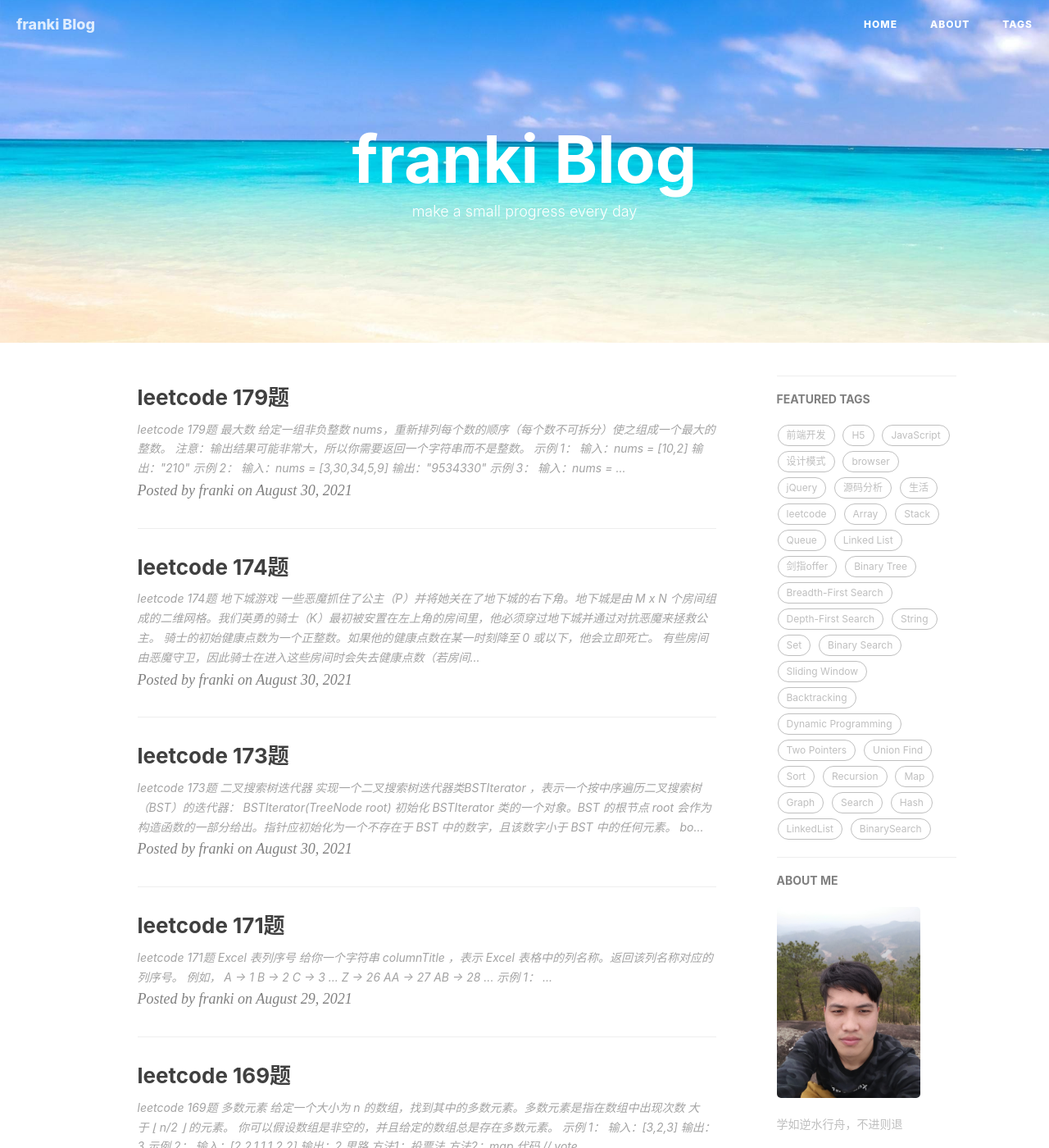
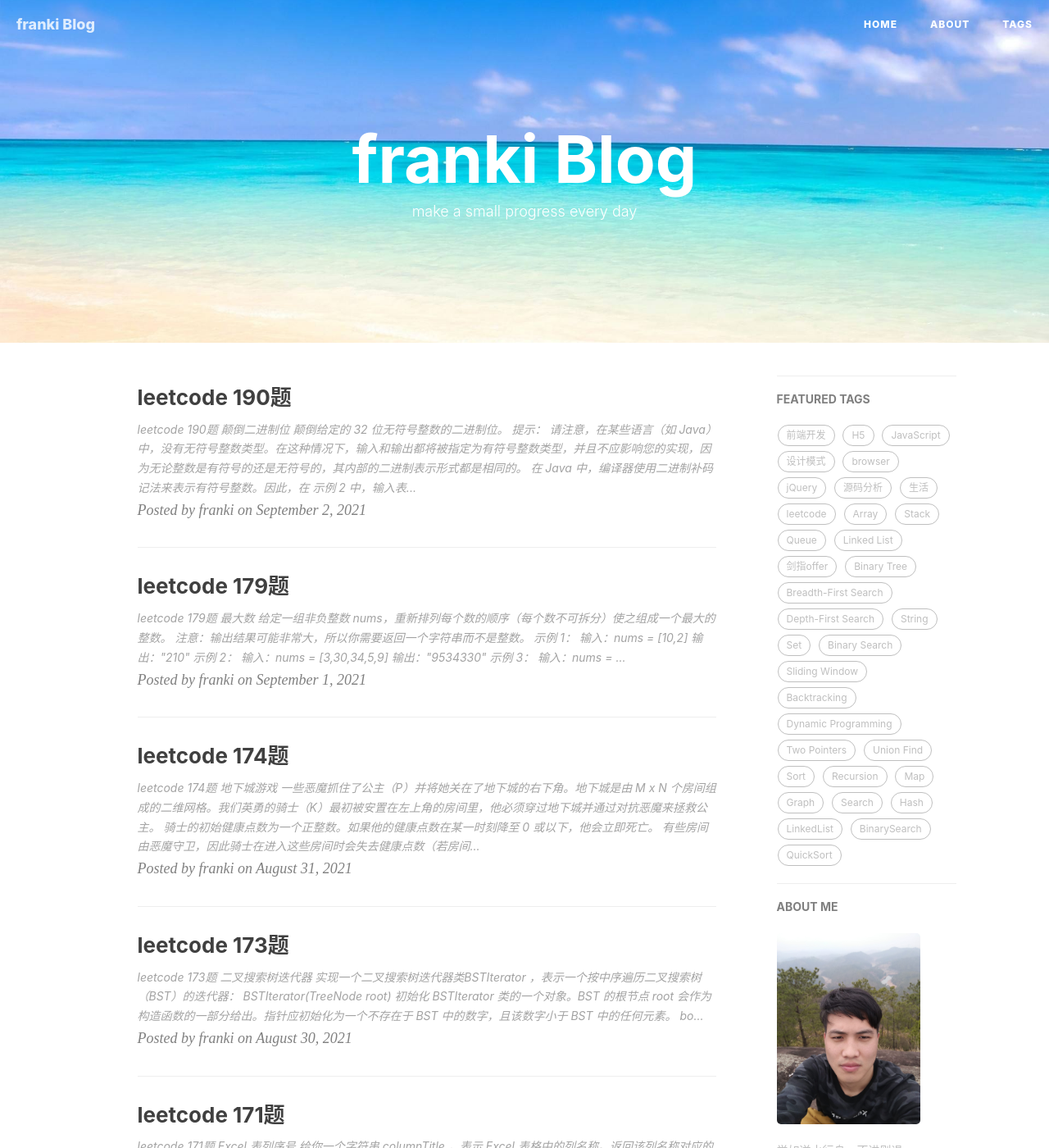
Before and after one commit to NikFranki/NikFranki.github.io, a Jekyll site: the page built from index.html, in a window 1280 px wide and 1400 px high. Shown: the whole window at 82% size. Built offline with Jekyll 4.4.1, drawn with Linux system fonts in a browser that asks for light colours; nearby versions of some CDN libraries; the list of posts is cut into pages by our own code; comment, search, counter and statistics services are not loaded; some of the changed text lies outside the part shown.

Commit message:
feat: add leetcode 190

````diff
--- a/_posts/2021-08-31-leetcode174.md
+++ b/_posts/2021-08-31-leetcode174.md
@@ -2,11 +2,12 @@
 layout:     post
 title:      "leetcode 174题"
 subtitle:   ""
-date:       2021-08-30
+date:       2021-08-31
 author:     "franki"
 catalog: true
 tags:
     - leetcode
+    - Dynamic Programming
 ---
 
 ## leetcode 174题 地下城游戏
--- a/_posts/2021-09-01-leetcode179.md
+++ b/_posts/2021-09-01-leetcode179.md
@@ -2,11 +2,12 @@
 layout:     post
 title:      "leetcode 179题"
 subtitle:   ""
-date:       2021-08-30
+date:       2021-09-01
 author:     "franki"
 catalog: true
 tags:
     - leetcode
+    - QuickSort
 ---
 
 ## leetcode 179题 最大数
--- /dev/null
+++ b/_posts/2021-09-02-leetcode190.md
@@ -0,0 +1,61 @@
+---
+layout:     post
+title:      "leetcode 190题"
+subtitle:   ""
+date:       2021-09-02
+author:     "franki"
+catalog: true
+tags:
+    - leetcode
+---
+
+## leetcode 190题 颠倒二进制位
+
+颠倒给定的 32 位无符号整数的二进制位。
+
+提示：
+
+请注意，在某些语言（如 Java）中，没有无符号整数类型。在这种情况下，输入和输出都将被指定为有符号整数类型，并且不应影响您的实现，因为无论整数是有符号的还是无符号的，其内部的二进制表示形式都是相同的。
+在 Java 中，编译器使用二进制补码记法来表示有符号整数。因此，在 示例 2 中，输入表示有符号整数 -3，输出表示有符号整数 -1073741825。
+
+示例 1：
+
+```bash
+输入：n = 00000010100101000001111010011100
+输出：964176192 (00111001011110000010100101000000)
+解释：输入的二进制串 00000010100101000001111010011100 表示无符号整数 43261596，
+     因此返回 964176192，其二进制表示形式为 00111001011110000010100101000000。
+```
+
+示例 2：
+
+```bash
+输入：n = 11111111111111111111111111111101
+输出：3221225471 (10111111111111111111111111111111)
+解释：输入的二进制串 11111111111111111111111111111101 表示无符号整数 4294967293，
+     因此返回 3221225471 其二进制表示形式为 10111111111111111111111111111111 。
+```
+
+### 思路
+
+位运算
+
+### 代码
+
+```js
+function reverseBits(num) {
+    let res = 0;
+
+    for (let i=0; i<32 && num>0; i++) {
+        res |= (num&1) << (31-i);
+        num >>>= 1;
+    }
+
+    return res >>> 0;
+}
+```
+
+### 复杂度分析
+
+- 时间复杂度：O(N)
+- 空间复杂度：O(1)
````
